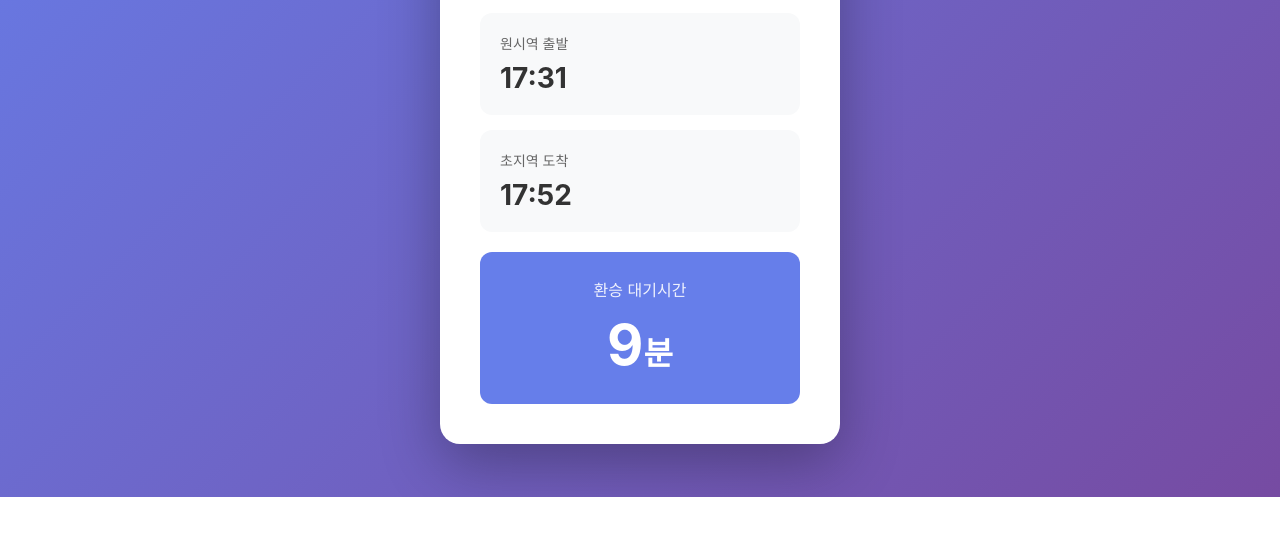
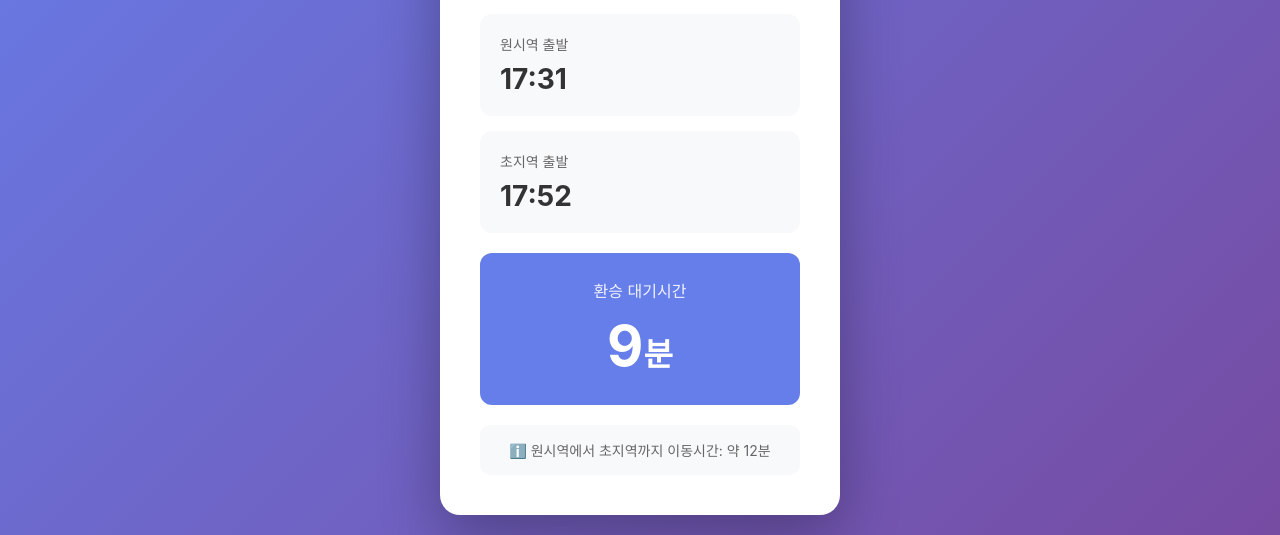
Before and after one commit to leekyongju2/BMW, a plain HTML site: page index.html in a window 1280 px wide. Shown: the part 303-838 px from the top of the page. Before the commit the page ends 800 px from the top, so only its background shows below. Drawn offline with Linux system fonts and the light colour scheme.

Commit message:
내용추가

```diff
--- a/index.html
+++ b/index.html
@@ -164,12 +164,22 @@
             color: #dc3545;
             font-weight: bold;
         }
+
+        .info-note {
+            text-align: center;
+            margin-top: 20px;
+            padding: 15px;
+            background: #f8f9fa;
+            border-radius: 10px;
+            font-size: 14px;
+            color: #666;
+        }
     </style>
 </head>
 <body>
     <div class="container">
         <h1>🚇 원시→초지 환승</h1>
-
+        <h2> 업데이트 25.12.24 </h2>
         <div class="tabs">
             <button class="tab active" onclick="switchTab('current')">현재 대기시간</button>
             <button class="tab" onclick="switchTab('schedule')">전체 시간표</button>
@@ -186,7 +196,7 @@
             </div>
 
             <div class="info-box">
-                <div class="info-label">초지역 도착</div>
+                <div class="info-label">초지역 출발</div>
                 <div class="info-value" id="arrivalTime">--:--</div>
             </div>
 
@@ -210,6 +220,10 @@
                 <tbody id="scheduleBody">
                 </tbody>
             </table>
+        </div>
+
+        <div class="info-note">
+            ℹ️ 원시역에서 초지역까지 이동시간: 약 12분
         </div>
     </div>
 
```
